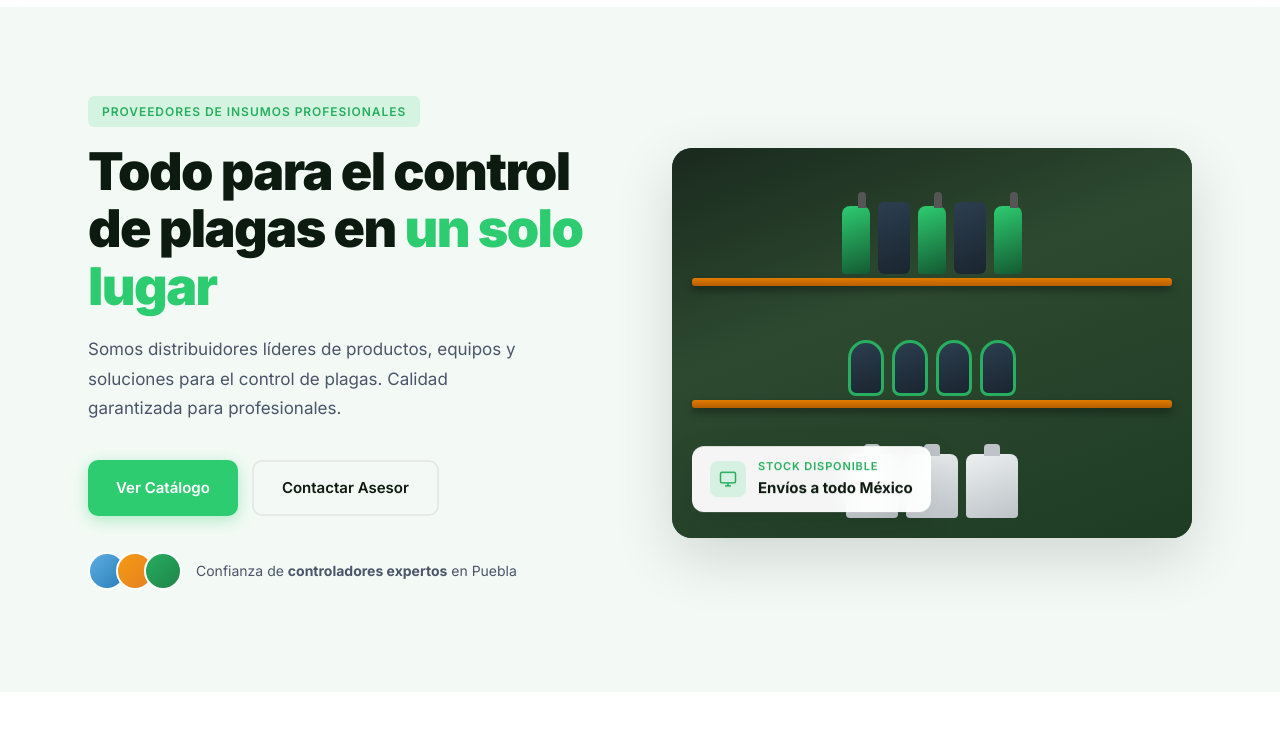
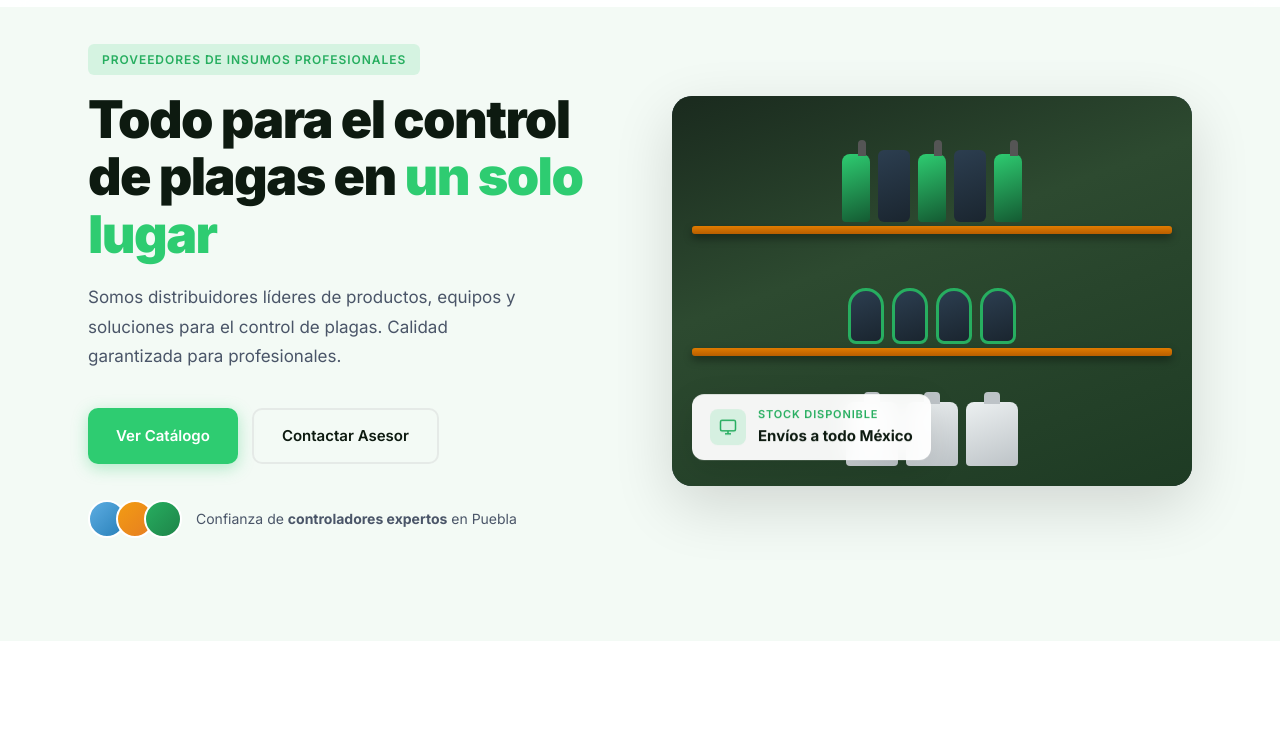
Before and after one commit to Yaslie/Verdeo, a plain HTML site: page index.html in a window 1280 px wide. Shown: the part 66-800 px from the top of the page. Drawn offline with Linux system fonts and the light colour scheme.

Commit message:
Reducción de padding

```diff
--- a/style.css
+++ b/style.css
@@ -327,7 +327,7 @@ svg {
 /* ── 6. Hero ─────────────────────────────────── */
 .hero {
   background: var(--bg-light);
-  padding-top: calc(72px + clamp(48px, 7vw, 96px));
+  padding-top: calc(72px + clamp(24px, 3vw, 40px));
   padding-bottom: var(--section-py);
 }
 
```
